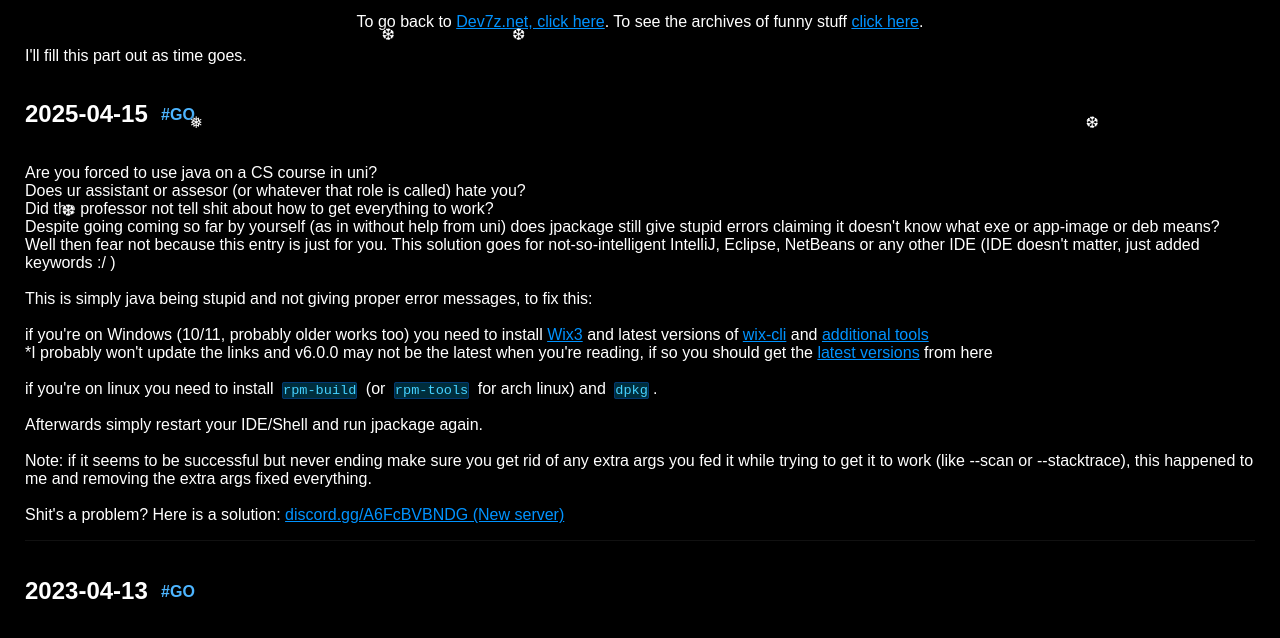
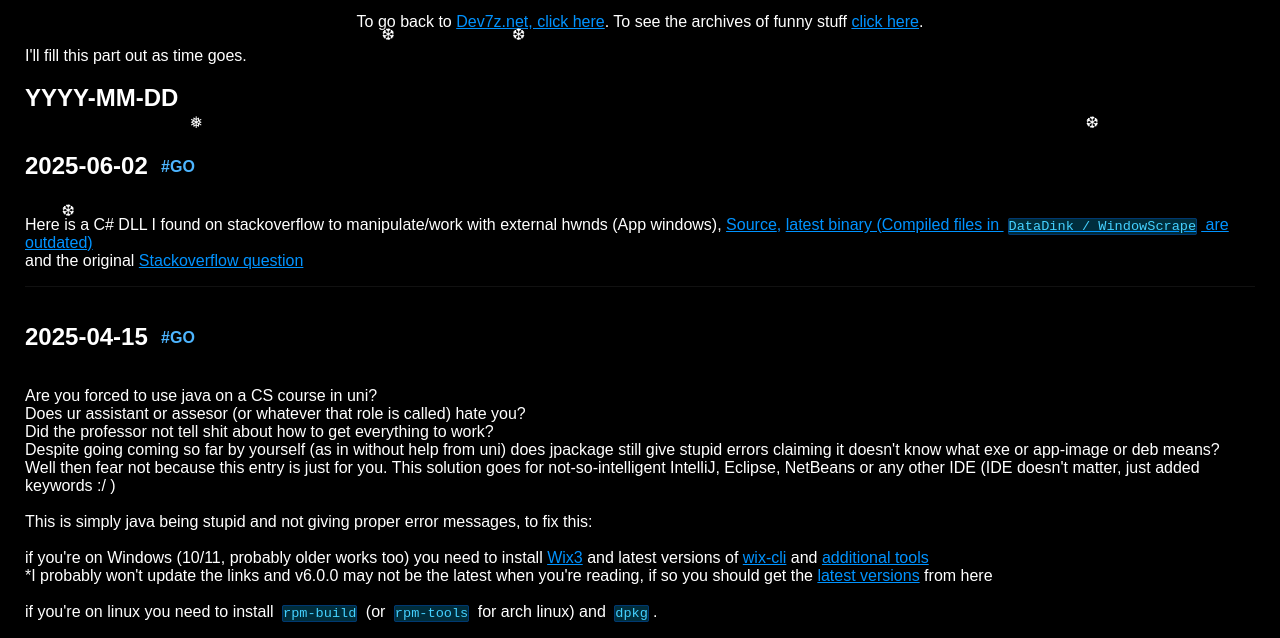
Before and after one commit to Dev7z/archive-stuff, a plain HTML site: page usefull/index.html in a window 1280 px wide. Shown: the part 159-797 px from the top of the page. Drawn offline with Linux system fonts and the light colour scheme.

Commit message:
Update index.html

```diff
--- a/usefull/index.html
+++ b/usefull/index.html
@@ -84,6 +84,22 @@
                 <p>
                     I'll fill this part out as time goes.
                 </p>
+<h2>YYYY-MM-DD</h2>
+                                    <div style="display:flex; flex-direction: row; align-items: center">
+                <h2 id="2025-06-02">2025-06-02</h2>
+                    <b>&nbsp;&nbsp;&nbsp;</b><a href="#2025-06-02" style="text-decoration: unset; font-weight: bold; color: #4db5ff; margin-top: 1px;">#GO</a></div>
+
+                <p>
+                    Here is a C# DLL I found on stackoverflow to manipulate/work with external hwnds (App windows), <a href="https://github.com/DataDink/WindowScrape">Source</a><a>, </a>
+                    <a href="https://github.com/Dev7z/WindowScrape/blob/master/Compiled/WindowScrape.dll">latest binary (Compiled files in <code>DataDink / WindowScrape</code> are outdated)</a><br>
+                    and the original <a href="https://stackoverflow.com/questions/1364440/how-to-get-and-set-the-window-position-of-another-application-in-c-sharp">Stackoverflow question</a>
+                </p>
+
+                </p>
+
+                <p style="border-bottom: 1px solid #111;"></p>
+
+
 
                     <div style="display:flex; flex-direction: row; align-items: center">
                 <h2 id="2025-04-15">2025-04-15</h2>
```
